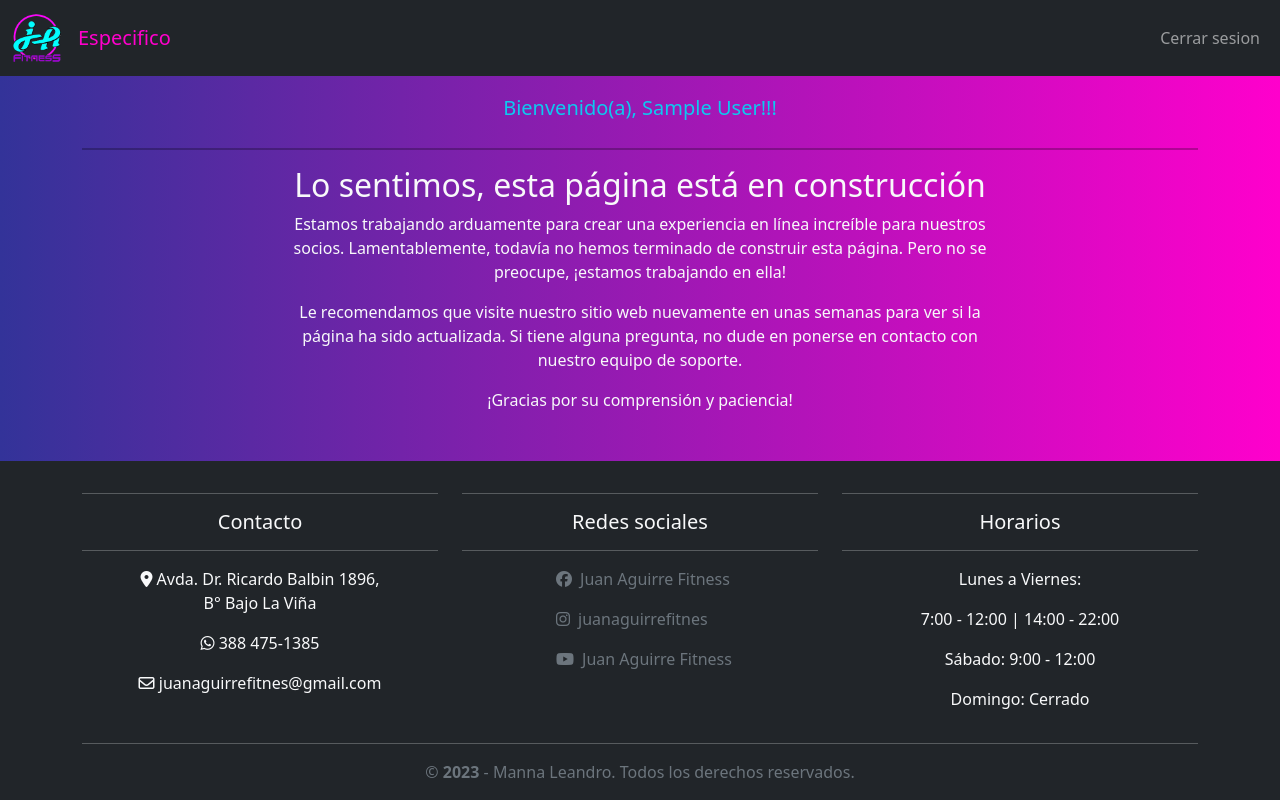
After one commit to LeandroManna/JAF, a PHP site: page /paginas/especifico.php in a window 1280 px wide. The commit adds this page. Run offline with PHP 8.4, Linux system fonts and the light colour scheme; the visitor is signed in with stand-in values (Sample User, id 1); some libraries are stand-ins or nearby versions.

Commit message:
Se agregan 2 paginas, 2 disciplinas mas para agregar socios y para reportes y se cargan nuevos clientes en BBDD

```diff
--- a/paginas/admin-clientes.php
+++ b/paginas/admin-clientes.php
@@ -9,6 +9,8 @@
     <!-- Incluir los archivos CSS de Bootstrap 5 -->
     <link rel="stylesheet" href="../bootstrap/bootstrap.min.css">
     <link rel="stylesheet" href="../css/admin.css">
+    <script src="https://cdn.jsdelivr.net/npm/sweetalert2@11"></script>
+
 </head>
 
 <body>
--- a/paginas/bodyPump.php
+++ b/paginas/bodyPump.php
@@ -120,7 +120,5 @@
       document.getElementById("currentYear").innerHTML = currentYear;
     </script>
 
-</body>
-
-
+  </body>
 </html>
--- /dev/null
+++ b/paginas/especifico.php
@@ -0,0 +1,124 @@
+<?php
+    // Inicio de la sesión
+    session_start();
+    // Verificación de que el cliente haya iniciado sesión y su nombre esté almacenado en la variable de sesión
+    if (!isset($_SESSION['nombre'])) {
+      // Si el nombre del cliente no está almacenado en la variable de sesión, redirige al cliente a la página1.php para iniciar sesión
+      header('Location: login.php');
+      exit();
+    }
+?>
+
+
+<!DOCTYPE html>
+<html lang="es">
+
+<head>
+    <meta charset="UTF-8">
+    <meta http-equiv="X-UA-Compatible" content="IE=edge">
+    <meta name="viewport" content="width=device-width, initial-scale=1.0">
+    <title>Especifico</title>
+    <link rel="icon" href="../asets/Img/logo.png" type="image/png">
+    <!-- Incluir los archivos CSS de Bootstrap 5 -->
+    <link rel="stylesheet" href="../bootstrap/bootstrap.min.css">
+    <link rel="stylesheet" href="../css/clientes.css">
+</head>
+
+<body>
+    <header>
+        <nav class="navbar navbar-expand-lg navbar-dark bg-dark">
+            <div class="container-fluid">
+              <a class="navbar-brand" href="#">
+                <img src="../asets/Img/logo.png" alt="" width="50" height="50">
+                <a class="navbar-brand" href="" id="text-musculacion">Especifico</a>
+              </a>
+              <button class="navbar-toggler" type="button" data-bs-toggle="collapse" data-bs-target="#navbarNavAltMarkup" aria-controls="navbarNavAltMarkup" aria-expanded="false" aria-label="Toggle navigation">
+                <span class="navbar-toggler-icon"></span>
+              </button>
+              <div class="collapse navbar-collapse" id="navbarNavAltMarkup">
+                <div class="navbar-nav ms-auto">
+                    <a class="nav-link" aria-current="page" href="#" onclick="cerrarSesion()">Cerrar sesion</a>
+                </div>
+              </div>
+            </div>
+        </nav>
+    </header>
+
+    <main>
+        <div class="container my-3">
+            <div class="row">
+                <!-- Bienvenida -->
+                <div class="col-sm-12 py-1" style="text-align: center;">
+                    <!-- Bienvenida al cliente con su nombre almacenado en la variable de sesión -->
+                    <h5 class="text-center text-info">Bienvenido(a),
+                    <?php echo "" . $_SESSION['nombre'] . "!!!";?>
+                    </h5>
+                </div>
+            </div>
+
+            <hr style="border: 1px solid #000000;">
+
+            <div class="row justify-content-center">
+                <div class="col-md-8 text-center text-light">
+                    <h2>Lo sentimos, esta página está en construcción</h2>
+                    <p>Estamos trabajando arduamente para crear una experiencia en línea increíble para nuestros socios. Lamentablemente, todavía no hemos terminado de construir esta página. Pero no se preocupe, ¡estamos trabajando en ella!</p>
+                    <p>Le recomendamos que visite nuestro sitio web nuevamente en unas semanas para ver si la página ha sido actualizada. Si tiene alguna pregunta, no dude en ponerse en contacto con nuestro equipo de soporte.</p>
+                    <p>¡Gracias por su comprensión y paciencia!</p>
+                </div>
+            </div>
+        </div>
+    </main>
+
+    <footer class="bg-dark text-light p-3 centrado">
+      <div class="container">
+        <div class="row">
+          <div class="col-md-4">
+            <hr>
+            <h5>Contacto</h5>
+            <hr>
+            <p><a href="https://goo.gl/maps/Hq8do2AZd5iJhNqe6" class="text-decoration-none text-light" target="_blank"><i class="fas fa-map-marker-alt"></i> Avda. Dr. Ricardo Balbin 1896, <br> B° Bajo La Viña</a></p>
+            <p><a href="http://wa.me/543884751385" class="text-decoration-none text-light" target="_blank"><i class="fab fa-whatsapp"></i> 388 475-1385</a> </p>
+            <p><a href="mailto: juanaguirrefitnes@gmail.com" class="text-decoration-none text-light" target="_blank"><i class="far fa-envelope"></i> juanaguirrefitnes@gmail.com</a></p>
+          </div>
+          <div class="col-md-4">
+            <hr>
+            <h5 class="">Redes sociales</h5>
+            <hr>
+            <ul class="list-unstyled d-grid justify-content-center">
+              <li><a href="https://www.facebook.com/juanaguirrefitness" class="text-decoration-none d-flex align-items-center text-muted" target="_blank"><i class="fab fa-facebook mx-2"></i>Juan Aguirre Fitness</a></li>
+              <li><a href="https://www.instagram.com/juanaguirrefitnes/" class="text-decoration-none d-flex align-items-center text-muted my-3" target="_blank"><i class="fab fa-instagram mx-2"></i>juanaguirrefitnes</a></li>
+              <li><a href="https://www.youtube.com/@juanaguirrefitness2127" class="text-decoration-none d-flex align-items-center text-muted" target="_blank"><i class="fab fa-youtube mx-2"></i>Juan Aguirre Fitness</a></li>
+            </ul>
+          </div>
+          <div class="col-md-4">
+            <hr>
+            <h5>Horarios</h5>
+            <hr>
+            <p>Lunes a Viernes:</p>
+            <p>7:00 - 12:00 | 14:00 - 22:00</p>
+            <p>Sábado: 9:00 - 12:00</p>
+            <p>Domingo: Cerrado</p>
+          </div>
+        </div>
+        <hr>
+        <div class="row mt-3">
+          <div class="col-md-12 text-center">
+            <span class="text-muted">&copy; <strong><span id="currentYear"></span></strong> - Manna Leandro. Todos los derechos reservados.</span>
+          </div>
+        </div>
+      </div>
+    </footer>
+
+    <script src="../javascript/bootstrap.bundle.min.js"></script>
+    <script src="../javascript/cerrarSesion.js"></script>
+    <script src="https://kit.fontawesome.com/85a9ee331b.js" crossorigin="anonymous"></script>
+
+
+    <!-- EL SIGUIENTE SCRIPT COLOCA EL AÑO DE FORMA AUTOMATICA EN EL COPY DEL FOOTER -->
+    <script>
+      var currentYear = new Date().getFullYear();
+      document.getElementById("currentYear").innerHTML = currentYear;
+    </script>
+
+  </body>
+</html>
--- a/paginas/reporteClientes.php
+++ b/paginas/reporteClientes.php
@@ -65,7 +65,8 @@
                     <option value="Body_Pump">Body Pump</option>
                     <option value="body_Combat">Body Combat</option>
                     <option value="Funcional">Funcional</option>
-                    <option value="Hit">Hit</option>
+                    <option value="URKU">URKU</option>
+                    <option value="Ritmos_Flow">Ritmos Flow</option>
                     <option value="Especifico">Especifico</option>
                     <option value="Everlast_Boxing">Everlast Boxing</option>
                     <option value="Mini_Voley">Mini Voley</option>
--- a/php/tabla-clientes.php
+++ b/php/tabla-clientes.php
@@ -46,7 +46,8 @@
                 <option value="Body_Pump">Body Pump</option>
                 <option value="body_Combat">Body Combat</option>
                 <option value="Funcional">Funcional</option>
-              <option value="Hit">Hit</option>
+                <option value="URKU">URKU</option>
+                <option value="Ritmos_Flow">Ritmos Flow</option>
                 <option value="Especifico">Especifico</option>
                 <option value="Everlast_Boxing">Everlast Boxing</option>
                 <option value="Mini_Voley">Mini Voley</option>
@@ -62,7 +63,8 @@
                 <option value="Body_Pump">Body Pump</option>
                 <option value="body_Combat">Body Combat</option>
                 <option value="Funcional">Funcional</option>
-              <option value="Hit">Hit</option>
+                <option value="URKU">URKU</option>
+                <option value="Ritmos_Flow">Ritmos Flow</option>
                 <option value="Especifico">Especifico</option>
                 <option value="Everlast_Boxing">Everlast Boxing</option>
                 <option value="Mini_Voley">Mini Voley</option>
--- a/php/validar_login.php
+++ b/php/validar_login.php
@@ -37,7 +37,9 @@ if (isset($_POST['submit'])){
         if ($disciplina_cliente == "Musculacion") {
             header("Location: clientes.php");
         } elseif ($disciplina_cliente == "Especifico") {
-            header("Location: bodyPump.php");
+            header("Location: especifico.php");
+        } elseif ($disciplina_cliente == "Mini_Voley") {
+            header("Location: mini-voley.php");
         } else {
             echo "Disciplina desconocida";
         }
```
Also changed, not shown: index.html (+0 -14 lines), paginas/mini-voley.php (added, +124 -0 lines), php/agregar-cliente.php (+8 -2 lines). Lines whose indentation alone changed are shown as unchanged.
